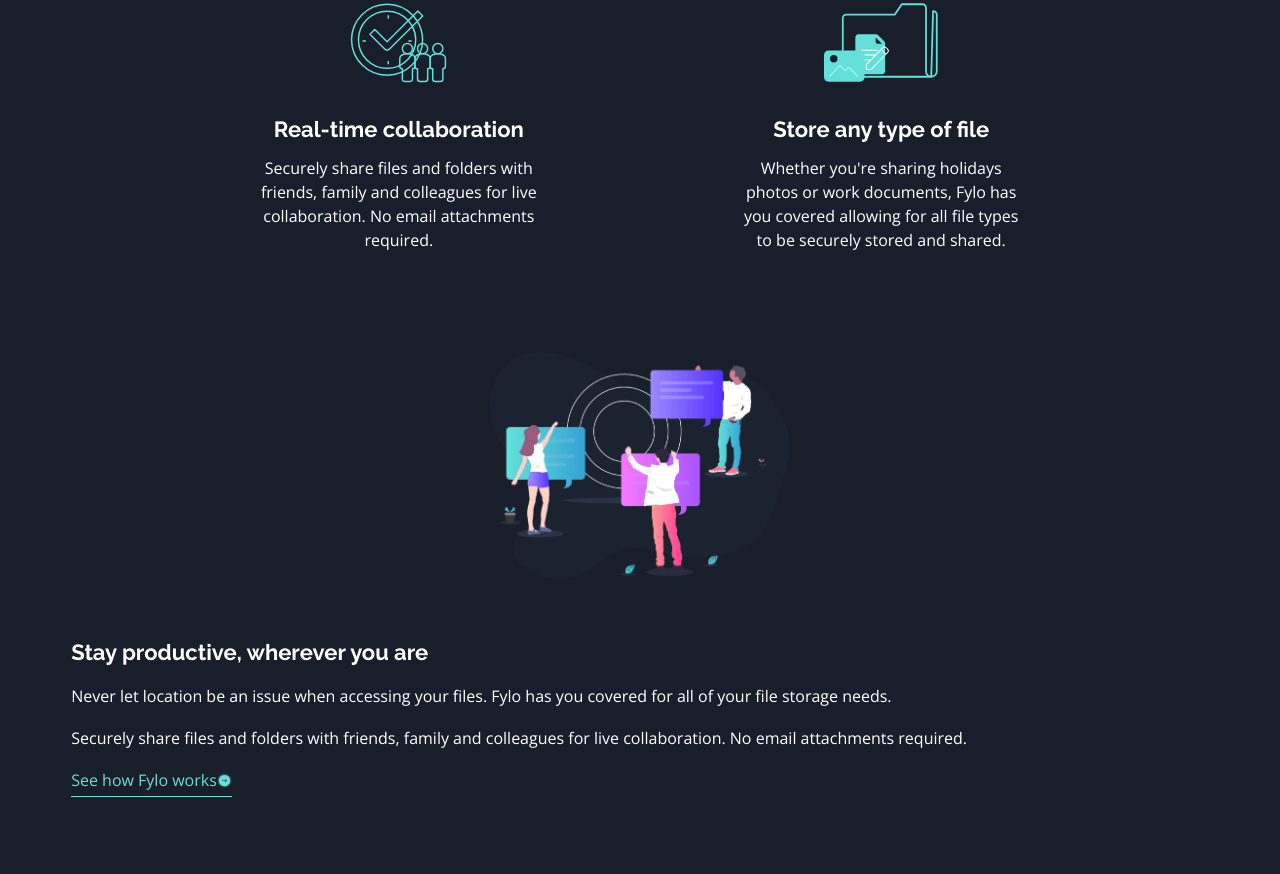
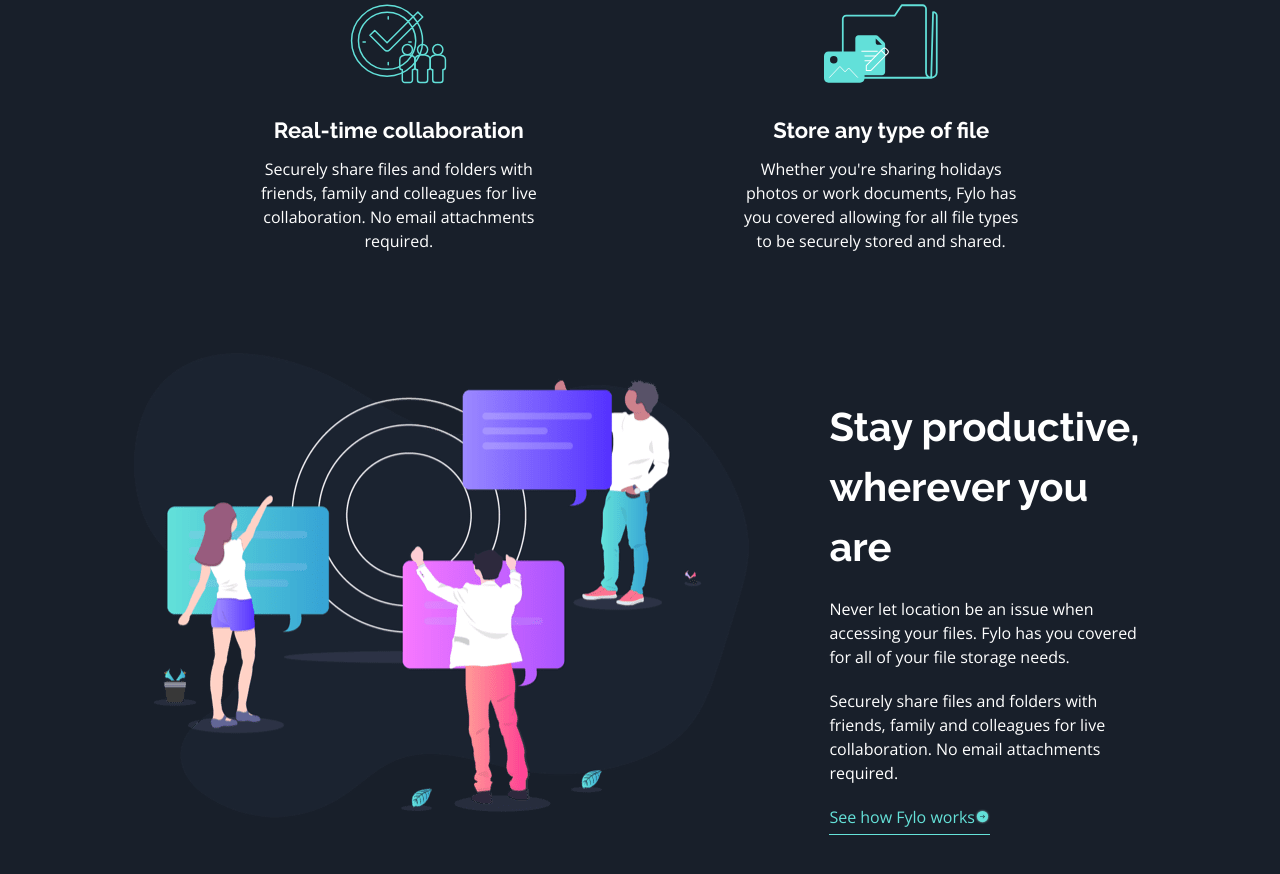
Before and after one commit to CarloS-x18/fyloLandingPage, a plain HTML site: page index.html in a window 1280 px wide. Shown: the part 1598-2472 px from the top of the page. Before the commit the page ends 2403 px from the top, so only its background shows below. Drawn offline with nearby package versions, Linux system fonts and the light colour scheme.

Commit message:
secondaty info desktop version finalizada

```diff
--- a/index.html
+++ b/index.html
@@ -66,13 +66,13 @@
     </div><!-- .cards -->
   </main>
 
-  <div class="secundary-info">
-    <img class="secundary-info__img" src="src/images/illustration-stay-productive.png" alt="img location">
-    <div class="secundary-info__text">
+  <div class="secondary-info">
+    <img class="secondary-info__img" src="src/images/illustration-stay-productive.png" alt="img location">
+    <div class="secondary-info__text">
       <h2>Stay productive, wherever you are</h2>
       <p>Never let location be an issue when accessing your files. Fylo has you covered for all of your file storage needs.</p>
       <p>Securely share files and folders with friends, family and colleagues for live collaboration. No email attachments required.</p>
-      <div class="secundary-info__link">
+      <div class="secondary-info__link">
         <a href="#">
           <p>See how Fylo works</p>
           <img src="src/images/icon-arrow.svg" alt="">
--- a/src/css/styles.css
+++ b/src/css/styles.css
@@ -24,6 +24,7 @@ body {
     font-size: 1.4rem;
     background-color: var(--bg_main);
     font-family: var(--f_body);
+    line-height: 1.5;
 }
 a {
     color: var(--white);
@@ -110,13 +111,11 @@ p {
 }
 .info-principal__text h1 {
     font-size: 2.4rem;
-    line-height: 1.5;
     margin-bottom: 2rem;
 }
 .info-principal__text p {
     font-family: var(--f_heading);
     margin-bottom: 3rem;
-    line-height: 1.5;
 }
 .info-principal__text button {
     background: var(--button);
@@ -161,7 +160,6 @@ p {
     flex-direction: column;
     align-items: center;
     text-align: center;
-    line-height: 1.5;
 }
 .card img {
     height: 6.5rem;
@@ -189,29 +187,29 @@ p {
 }
 
 /* Secondary Info */
-.secundary-info {
+.secondary-info {
     display: flex;
     align-items: center;
     flex-direction: column;
 }
-.secundary-info__img {
+.secondary-info__img {
     width: 30rem;
     margin-bottom: 6rem;
 }
-.secundary-info__text {
+.secondary-info__text {
     margin: 0 auto;
     width: 90%;
 }
-.secundary-info__text h2 {
+.secondary-info__text h2 {
     margin-bottom: 2rem;
 }
-.secundary-info__text p {
+.secondary-info__text p {
     margin-bottom: 2rem;
 }
-.secundary-info__link {
+.secondary-info__link {
     display: inline-block;
 }
-.secundary-info__text a {
+.secondary-info__text a {
     display: flex;
     align-items: center;
     margin-right: 0.6rem;
@@ -219,10 +217,31 @@ p {
     padding-bottom: 0.5rem;
 
 }
-.secundary-info__text a p{
+.secondary-info__text a p{
     margin: 0;
     color: var(--cyan);
 }
-.secundary-info__text a img{
+.secondary-info__text a img{
     height: 1.5rem;
 }
+@media (min-width: 1280px) {
+    .secondary-info {
+        display: flex;
+        flex-direction: row;
+        align-items: center;
+        justify-content: space-between;
+        margin: 0 auto;
+        width: 80%;
+
+    }
+    .secondary-info__img {
+        width: 80rem;
+        margin-right: 8rem;
+    }
+    .secondary-info__text {
+        width: 50%;
+    }
+    .secondary-info__text h2 {
+        font-size: 4rem;
+    }
+}
```
